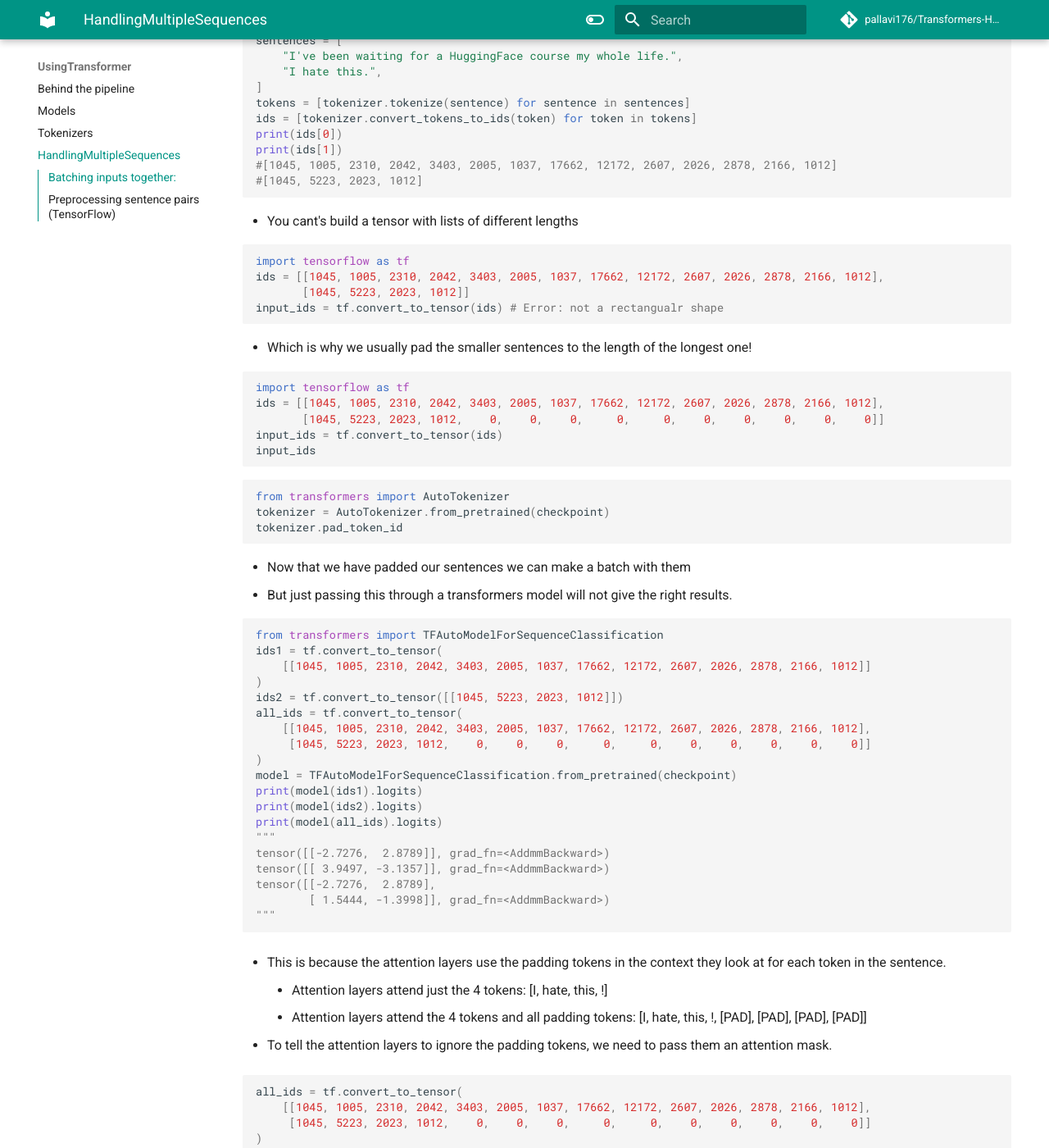
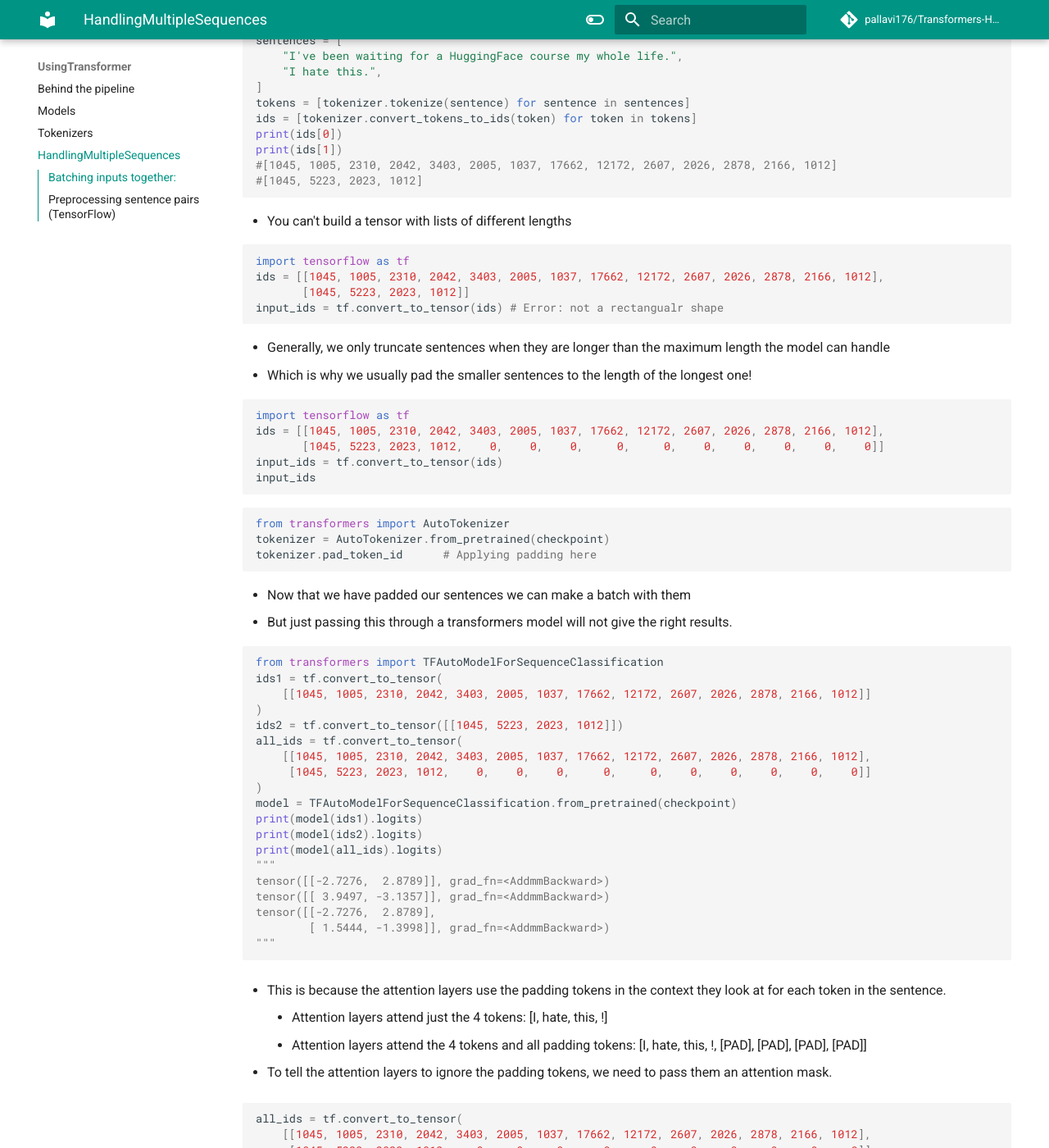
Before and after one commit to pallavi176/Transformers-HuggingFace-with-docs, an MkDocs documentation site: the page built from docs/2_4HandlingMultipleSequences.md, in a window 1280 px wide and 1400 px high, scrolled down 367 px. Shown: the whole window at 82% size. Built offline with MkDocs 1.6.1 and Material for MkDocs 9.7.7, drawn with Linux system fonts in a browser that asks for light colours; comment, search, counter and statistics services are not loaded; some of the changed text lies outside the part shown.

Commit message:
mul seq doc updated

````diff
--- a/docs/2_4HandlingMultipleSequences.md
+++ b/docs/2_4HandlingMultipleSequences.md
@@ -20,7 +20,7 @@ print(ids[1])
 #[1045, 5223, 2023, 1012]
 ```
 
-- You cant's build a tensor with lists of different lengths
+- You can't build a tensor with lists of different lengths
 
 ``` py
 import tensorflow as tf
@@ -29,6 +29,7 @@
 input_ids = tf.convert_to_tensor(ids) # Error: not a rectangualr shape
 ```
 
+- Generally, we only truncate sentences when they are longer than the maximum length the model can handle
 - Which is why we usually pad the smaller sentences to the length of the longest one!
 
 ``` py
@@ -42,7 +43,7 @@ input_ids
 ``` py
 from transformers import AutoTokenizer
 tokenizer = AutoTokenizer.from_pretrained(checkpoint)
-tokenizer.pad_token_id
+tokenizer.pad_token_id      # Applying padding here
 ```
 
 - Now that we have padded our sentences we can make a batch with them
````
Also changed, not shown: other parts of docs/2_4HandlingMultipleSequences.md (+1 -0 lines).
